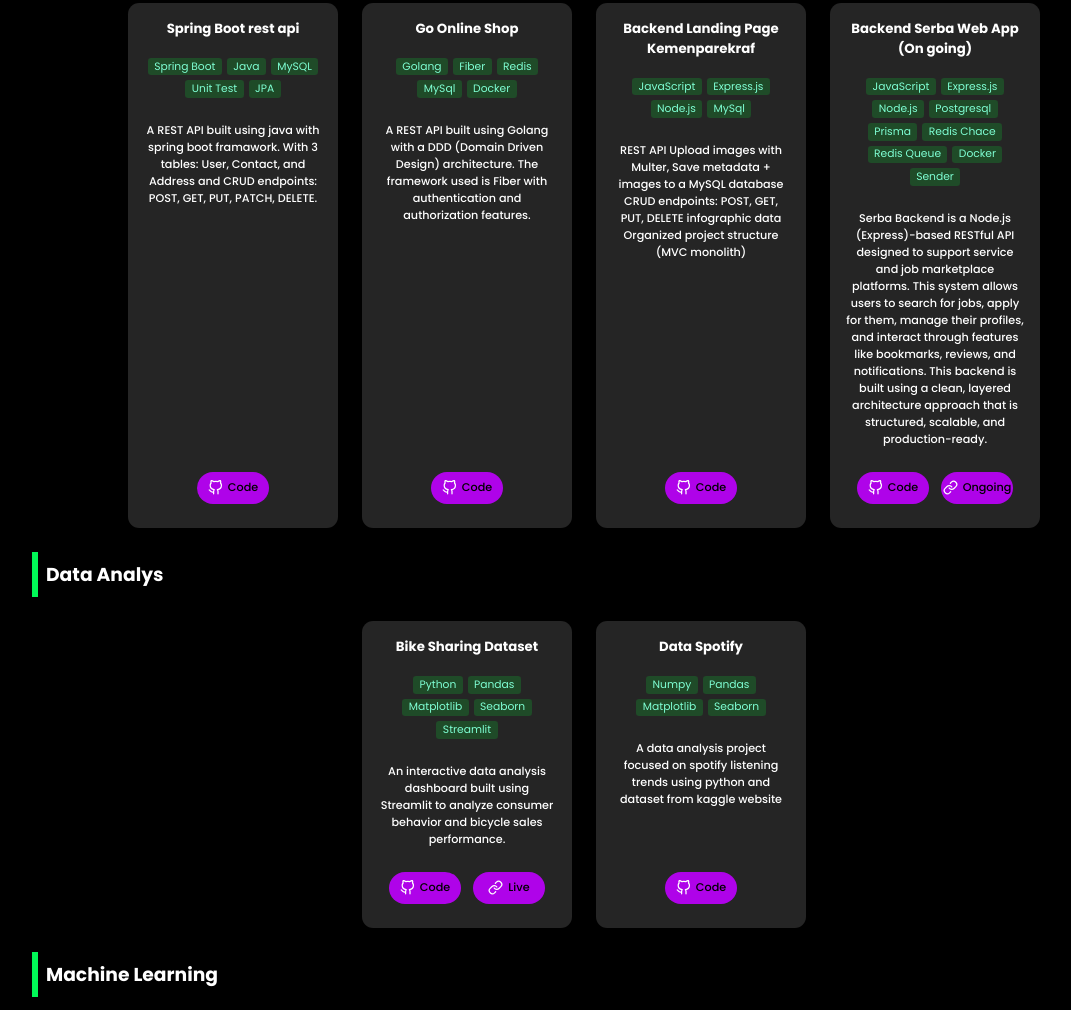
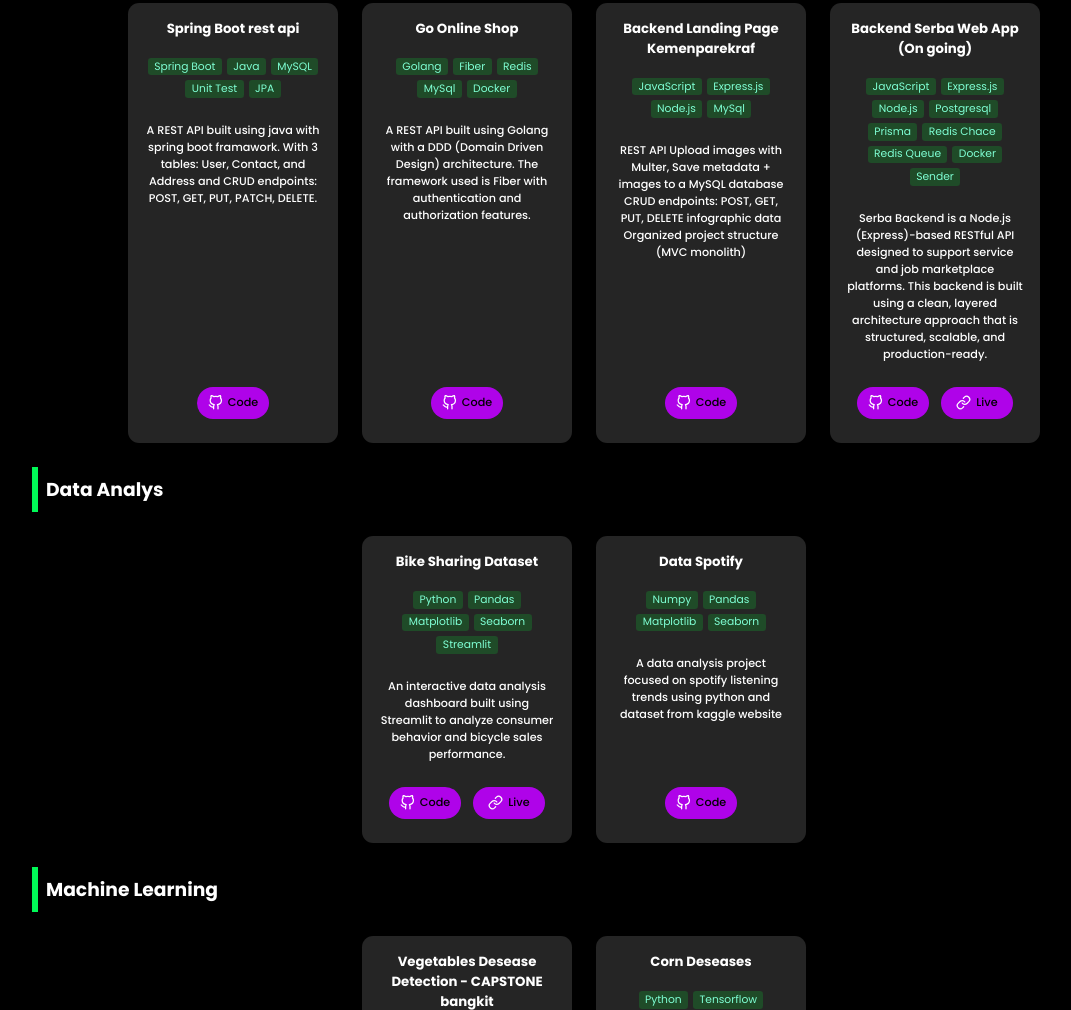
Before and after one commit to Tooomat/portofolio, a website: page index.html in a window 1280 px wide. Shown: the part 1017-2027 px from the top of the page, without its empty margins (56-1127 px from the left). Drawn offline with nearby package versions, Linux system fonts and the light colour scheme.

Commit message:
update(card): update card Backend Serba Web App (On going)

```diff
--- a/index.html
+++ b/index.html
@@ -257,7 +257,6 @@
                         <div class="desc">
                             <p>
                                 Serba Backend is a Node.js (Express)-based RESTful API designed to support service and job marketplace platforms.
-                                This system allows users to search for jobs, apply for them, manage their profiles, and interact through features like bookmarks, reviews, and notifications.
                                 This backend is built using a clean, layered architecture approach that is structured, scalable, and production-ready.
                             </p>
                         </div>
@@ -274,7 +273,7 @@
                                 <a href="">
                                     <i data-feather="link"></i>
                                 </a>
-                                Ongoing
+                                Live
                             </button>
                         </div>
                     </div>
```
